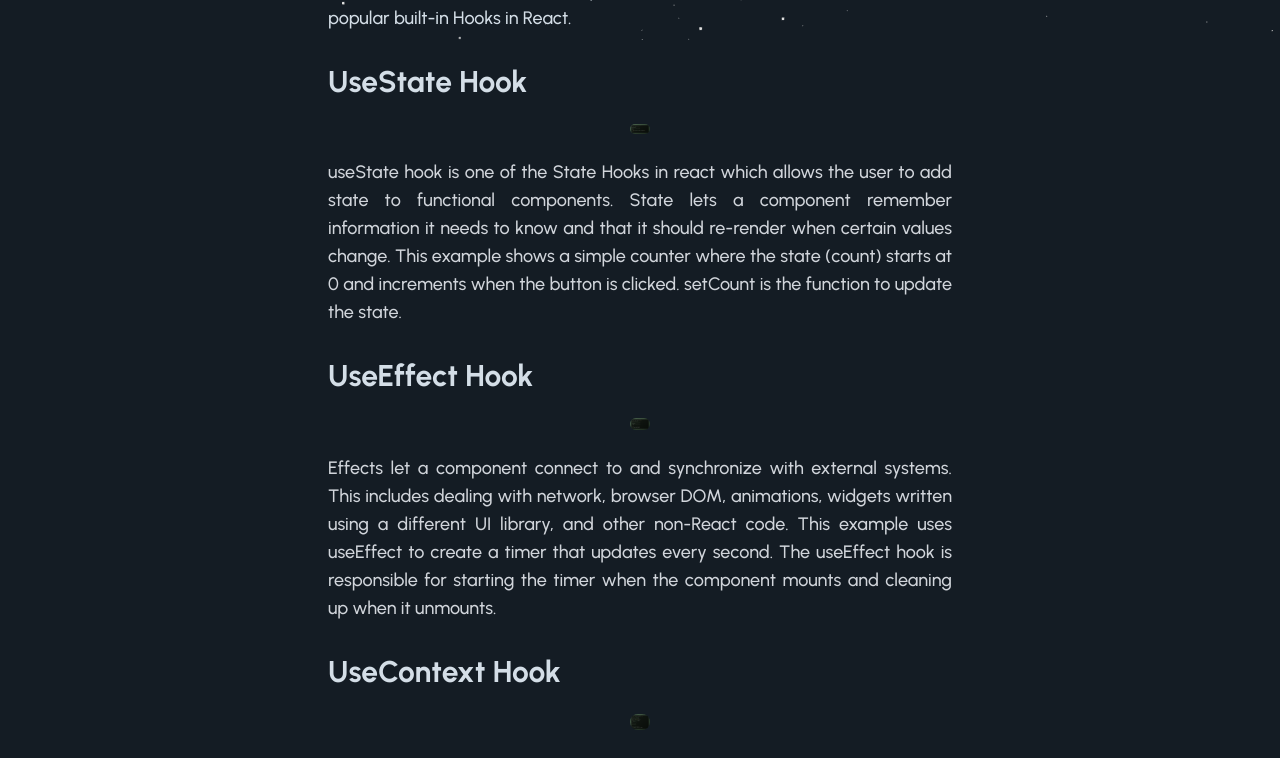
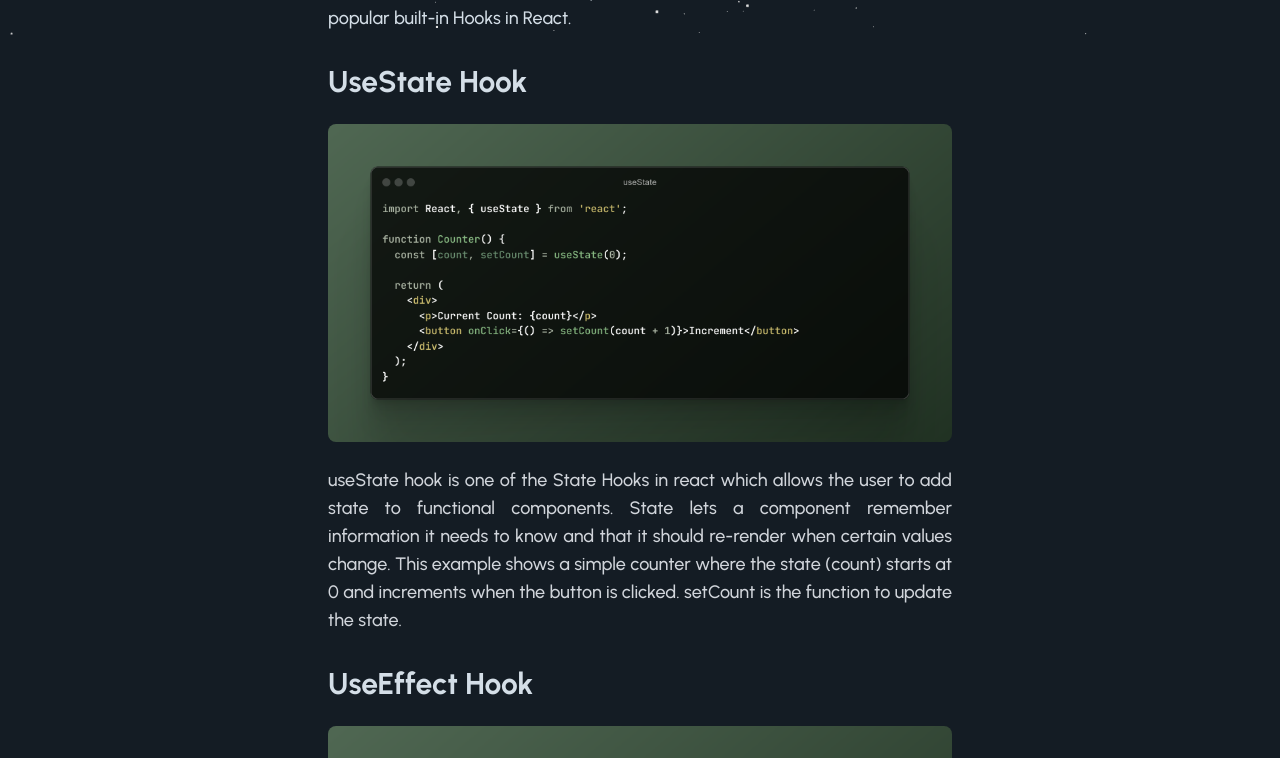
Before and after one commit to Zahidul-Turja/zahidul-turja-portfolio, a Next.js app: page /blogs/react-hooks in a window 1280 px wide. Shown: the part 760-1518 px from the top of the page. Built offline with nearby package versions, Linux system fonts and the light colour scheme.

Commit message:
Subpara image style

```diff
--- a/app/_components/SubPara.js
+++ b/app/_components/SubPara.js
@@ -40,15 +40,18 @@ function SubPara({ title, para, image, itemsList }) {
         {title}
       </h2>
       {image && (
+        <div className="aspect-w-16 aspect-h-9">
           <Image
             src={image}
             alt={title}
-          placeholder="blur"
-          quality={80}
+            // placeholder="blur"
+            // quality={80}
             width={20}
             height={20}
-          className="mx-auto my-6 rounded-lg object-cover object-top md:max-h-[40rem] md:max-w-full"
+            layout="responsive"
+            className="mx-auto my-6 rounded-lg object-center md:max-h-[40rem] md:max-w-full"
           />
+        </div>
       )}
       <p className="para prose prose-invert my-2 !max-w-none text-justify text-lg font-medium">
         {para}
```
Lines whose indentation alone changed are shown as unchanged.
